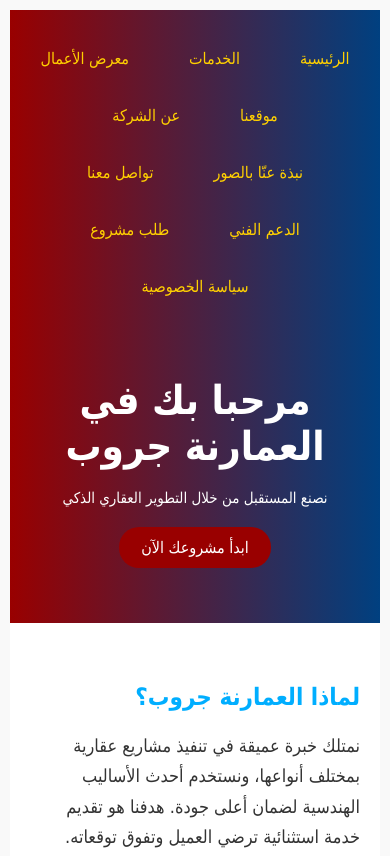
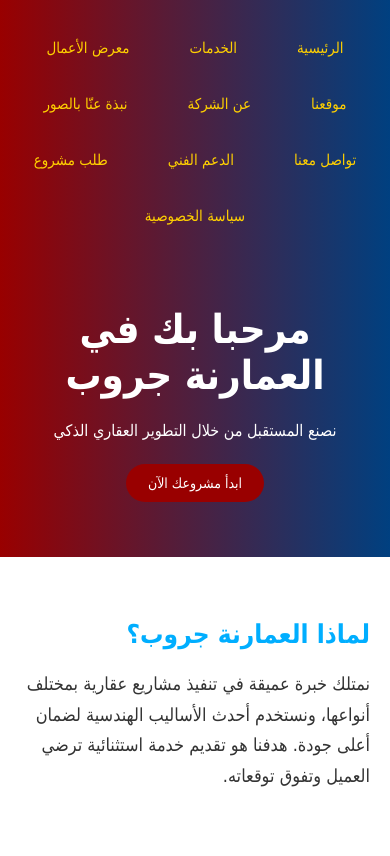
Before and after one commit to hamdy-abokabir/hamada-ratb, a plain HTML site: page index.html in a window 390 px wide. Shown: the top 856 px of the page. Drawn offline with Linux system fonts and the light colour scheme.

Commit message:
Update style.css

```diff
--- a/style.css
+++ b/style.css
@@ -5,6 +5,35 @@ body {
   background-color: #f9f9f9;
   direction: rtl;
   color: #000000f6;
+  font-size: 16px;
+}
+
+/* Responsive Root Font */
+@media (max-width: 768px) {
+  body {
+    font-size: 15px;
+  }
+
+  .hero-content h1 {
+    font-size: 28px;
+  }
+
+  .hero-content p {
+    font-size: 14px;
+  }
+
+  .btn {
+    padding: 10px 18px;
+    font-size: 14px;
+  }
+
+  section h2 {
+    font-size: 22px;
+  }
+
+  section p, section ul {
+    font-size: 15px;
+  }
 }
 
 header.hero {
@@ -42,7 +71,8 @@ nav ul li a:hover {
 }
 
 .hero-content {
-  padding: 35px 50px;
+  padding: 35px 20px;
+  text-align: center;
 }
 
 .hero-content h1 {
@@ -51,7 +81,8 @@ nav ul li a:hover {
 }
 
 .hero-content p {
-  font-size: 15px;
+  font-size: 16px;
+  line-height: 1.6;
 }
 
 .btn {
@@ -75,6 +106,7 @@ section {
 section h2 {
   color: #00aeff;
   margin-bottom: 20px;
+  font-size: 26px;
 }
 
 section p,
@@ -142,30 +174,3 @@ footer {
   padding: 20px;
   font-size: 14px;
 }
-@media (max-width: 768px) {
-  body {
-    font-size: 16px;
-    padding: 10px;
-  }
-
-  h1 {
-    font-size: 24px;
-    text-align: center;
-  }
-
-  .container {
-    flex-direction: column;
-    align-items: center;
-    padding: 10px;
-  }
-
-  .box, .card, .section {
-    width: 100% !important;
-    margin-bottom: 20px;
-  }
-
-  img {
-    max-width: 100%;
-    height: auto;
-  }
-}
```
